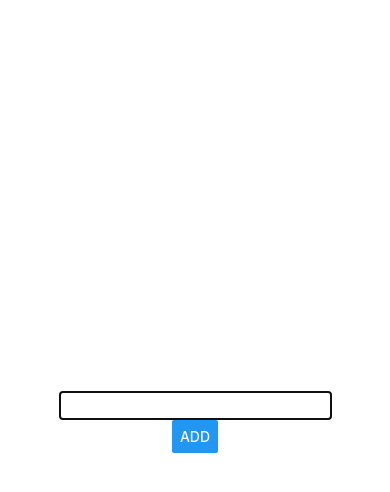
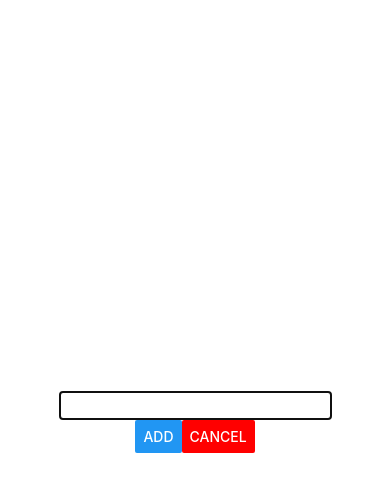
Before and after one commit to ReactNativeC/rn-complete-guide, a React Native app: screen / in a window 390 px wide. Both pictures are taken after a click on the button "ADD NEW GOAL". Shown: the top 492 px of the page. Built offline with nearby package versions, Linux system fonts and the light colour scheme.

Commit message:
Cancel button added to modal and wired up to the App.js

```diff
--- a/App.js
+++ b/App.js
@@ -7,7 +7,7 @@ export default function App() {
   const [courseGoals, setCourseGoals] = useState([]);
   const [isAddMode, setIsAddMode] = useState(false);
 
-  const addEnteredGoal = (enteredGoal) =>  {
+  const AddHandler = (enteredGoal) =>  {
     setCourseGoals([...courseGoals, {id: Math.random().toString(), value: enteredGoal}]);
     setIsAddMode(false);
   }
@@ -20,13 +20,18 @@ export default function App() {
     setCourseGoals([]);
   };
 
+  const cancelHandler = () => {
+    setIsAddMode(false);
+  };
+
   return (
     <SafeAreaView style={styles.screen}>
       <Button title = 'Add New Goal' onPress = {() => setIsAddMode(true)} />
       <Button title="Clear All" onPress={clearGoalList} />
 
       <GoalInput
-        addGoal = {addEnteredGoal}
+        onGoal = {AddHandler}
+        onCancel = {cancelHandler}
         clearGoalList = {clearGoalList}
         visible = {isAddMode}
       />
--- a/components/GoalInput.js
+++ b/components/GoalInput.js
@@ -5,7 +5,7 @@ const GoalInput = (props) => {
   const [enteredGoal, setEnteredGoal] = useState('');
   const onEnteredGoalTextChanged = (enteredText) => setEnteredGoal(enteredText);
   const onAddPressed = () => {
-    props.addGoal(enteredGoal);
+    props.onGoal(enteredGoal);
     setEnteredGoal('');
   }
   return (
@@ -19,8 +19,10 @@ const GoalInput = (props) => {
             onChangeText = {onEnteredGoalTextChanged}
             value = {enteredGoal}
           />
-
-          <Button title="Add" onPress={onAddPressed} />
+          <View style={styles.buttonsContainer}>
+            <Button title="Add" onPress={onAddPressed} />
+            <Button title="Cancel" color="red" onPress={props.onCancel} />
+          </View>
         </View>
       </Modal>
   );
@@ -38,6 +40,11 @@ const styles = StyleSheet.create({
     padding: 5,
     width: '70%'
   },
+  buttonsContainer: {
+    flexDirection: 'row',
+    justifyContent: 'center',
+    alignItems: 'center',
+  }
 });
 
 export default GoalInput;
```
